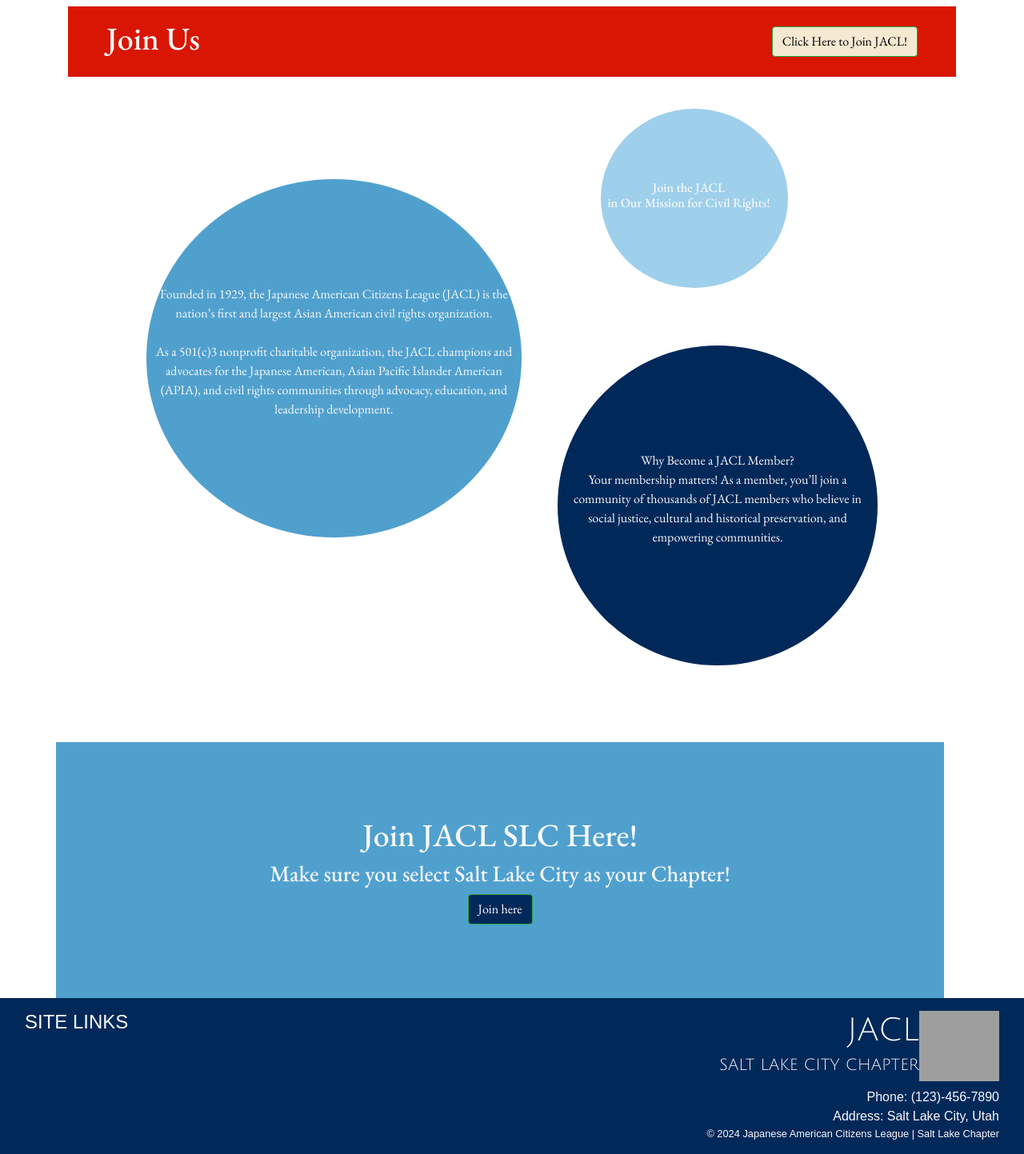
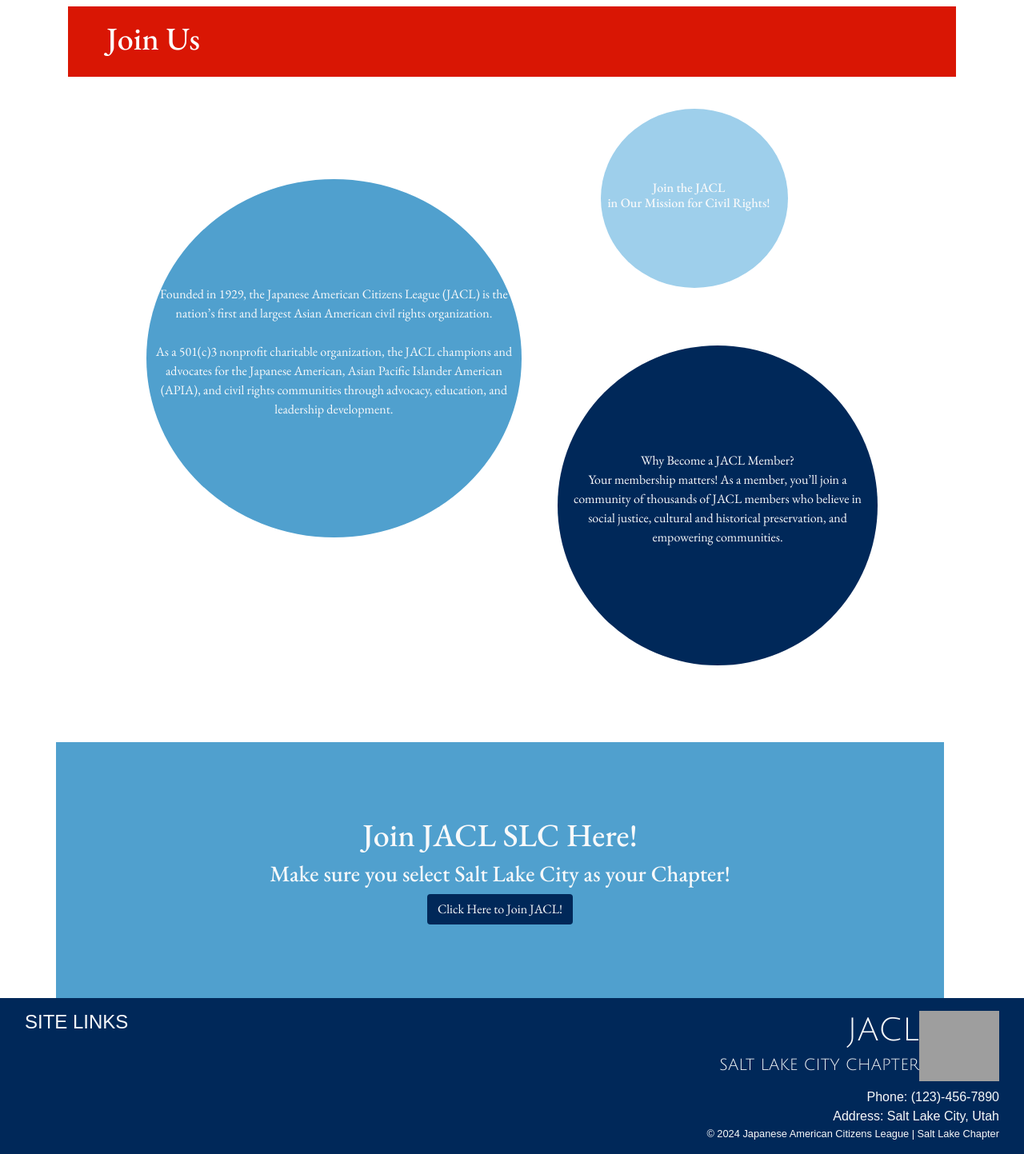
Before and after one commit to cmpt375-2024spring/client-project-jacl, a Django app: template app/templates/app/join.html in a window 1280 px wide. Shown: the part 130-1573 px from the top of the page at 80% size. Run offline with Django 5.2, Linux system fonts and the light colour scheme; the template is opened without the code that fills it, so the values that code supplies are empty; some libraries are stand-ins or nearby versions; some web fonts are replaced; grey boxes are pictures that could not be loaded.

Commit message:
top button removed

```diff
--- a/app/templates/app/join.html
+++ b/app/templates/app/join.html
@@ -53,9 +53,6 @@
     <div class="container">
         <div class="bg-bridgered d-flex flex-row align-items-center justify-content-between w-100 px-5 py-3 my-2">
             <h1 class="font-family-eb-garamond text-white">Join Us</h1>
-            <a href="https://jacl.salsalabs.org/jaclnewmemberform/index.html" target="_blank">
-                <button class="font-family-eb-garamond bg-beige btn btn-success text-black">Click Here to Join JACL!</button>
-            </a>
         </div>
     </div>
     <br>
@@ -93,7 +90,9 @@
             <div class="col justify-content-center h-auto w-auto">
                 <h1 class="text-light text-center font-family-eb-garamond">Join JACL SLC Here!</h1>
                 <h3 class="text-light text-center font-family-eb-garamond">Make sure you select Salt Lake City as your Chapter!</h3>
-                <button class="font-family-eb-garamond btn btn-success bg-darkblue" onclick="window.location.href='https://jacl.salsalabs.org/jaclnewmemberform/index.html'">Join here</button>
+                <a href="https://jacl.salsalabs.org/jaclnewmemberform/index.html" target="_blank">
+                    <button class="font-family-eb-garamond bg-darkblue btn btn-default text-light">Click Here to Join JACL!</button>
+                </a>
             </div>
         </div>
     </div>
```
